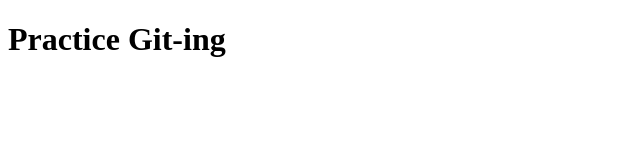
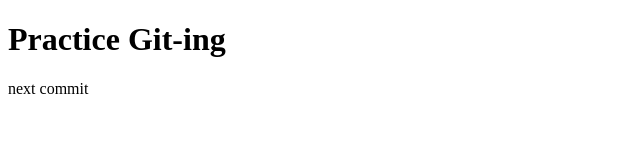
Before and after one commit to Tylerp10/practice, a plain HTML site: page index.html in a window 1280 px wide. Shown: the full height of the page, 0-640 px from the left. Drawn offline with Linux system fonts and the light colour scheme.

Commit message:
the first edit

```diff
--- a/index.html
+++ b/index.html
@@ -11,5 +11,8 @@
         Practice Git-ing
     </h1>
 
+    <div>
+        next commit
+    </div>
 </body>
 </html>
```
